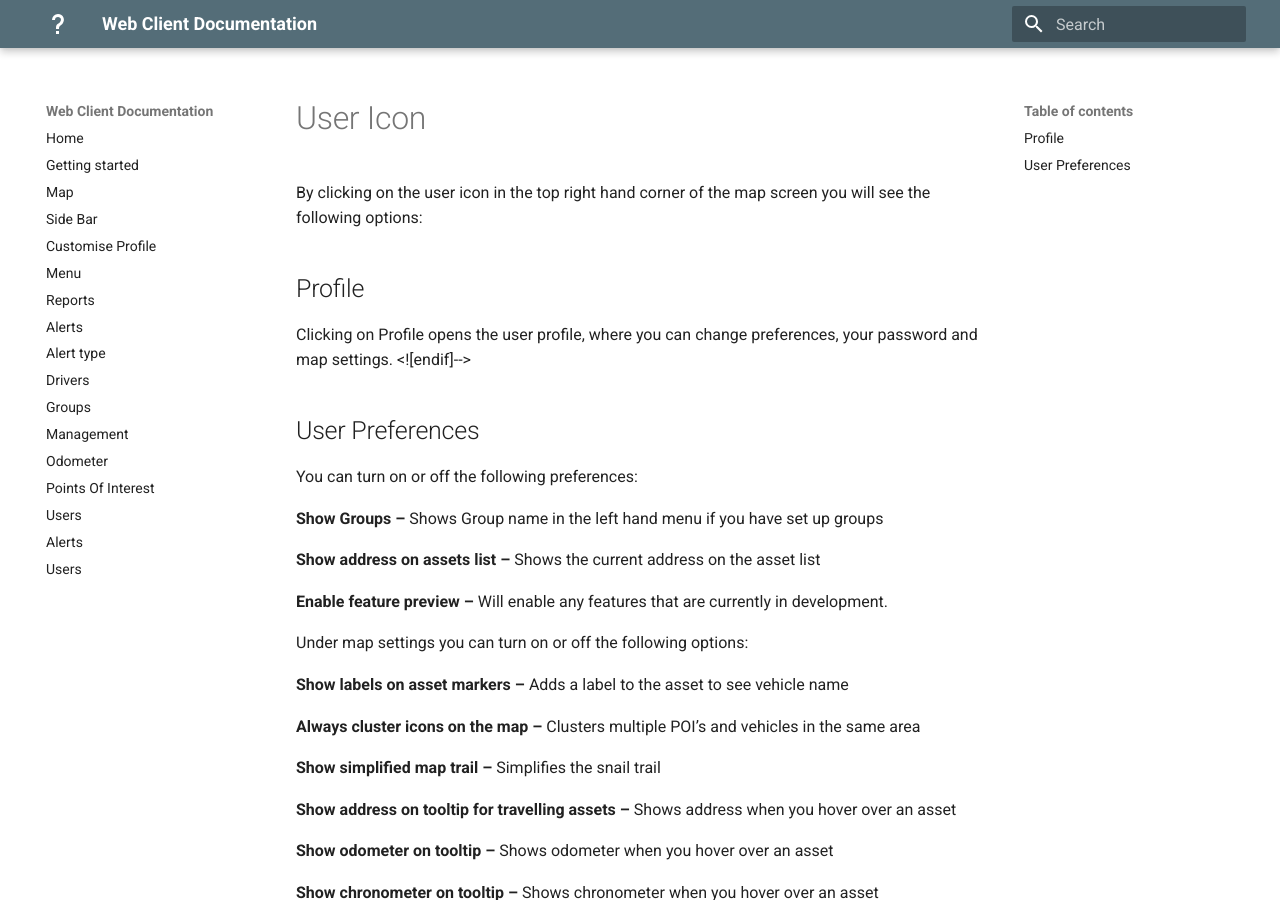
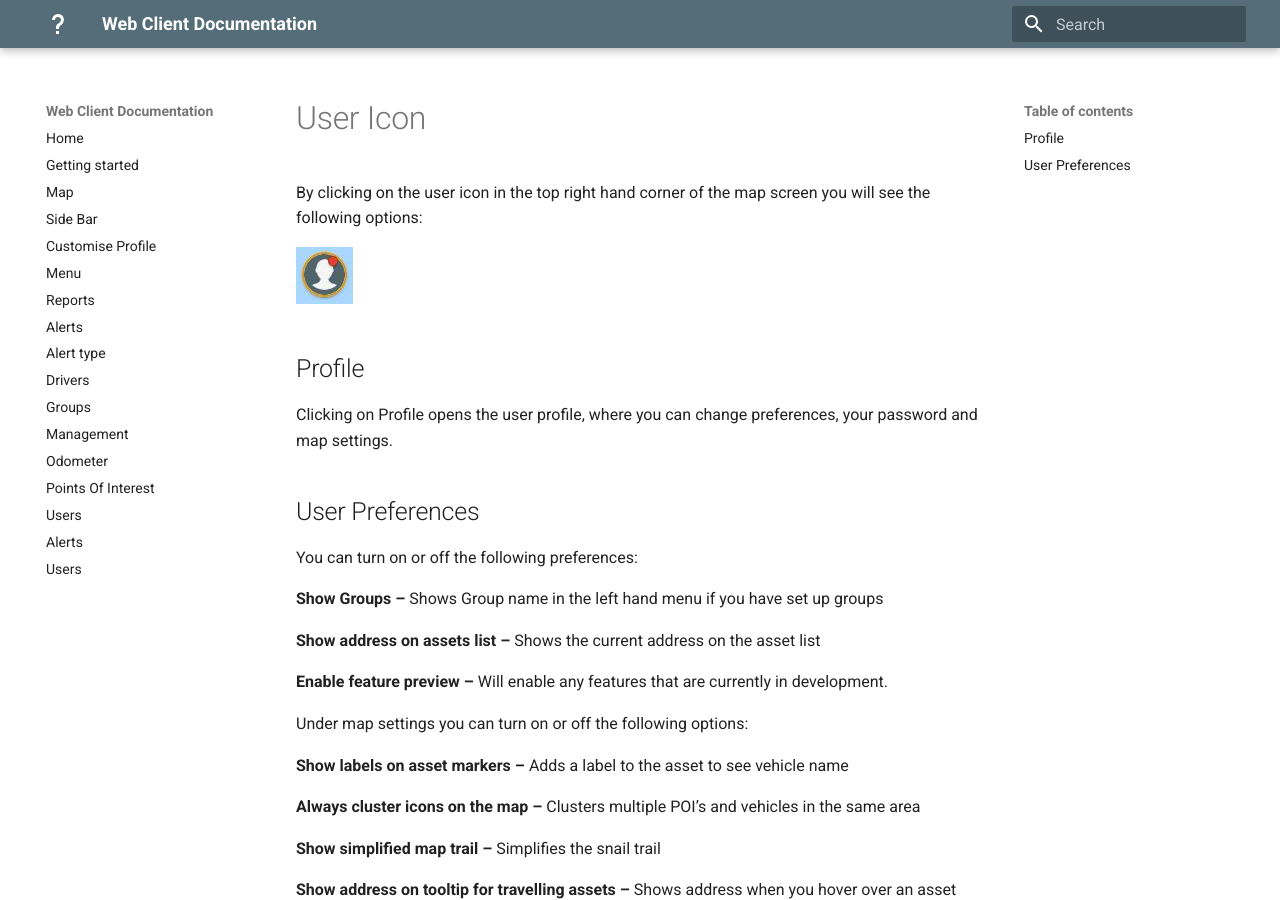
Before and after one commit to fonixtelematics/user-manual, an MkDocs documentation site: the page built from docs/Profile.md, in a window 1280 px wide and 900 px high. Built offline with MkDocs 1.6.1 and Material for MkDocs 9.7.7, drawn with Linux system fonts in a browser that asks for light colours.

Commit message:
docs/Profile.md updated from https://stackedit.io/

```diff
--- a/docs/Profile.md
+++ b/docs/Profile.md
@@ -2,10 +2,13 @@
 
 By clicking on the user icon in the top right hand corner of the map screen you will see the following options:
 
+![User Icon](img/user-icon.jpg)
+
 ## Profile
 
 Clicking on Profile opens the user profile, where you can change preferences, your password and map settings.
-<![endif]-->
+
+
 
 ## User Preferences
 
```
Also changed, not shown: other parts of docs/Profile.md (+1 -1 lines).
